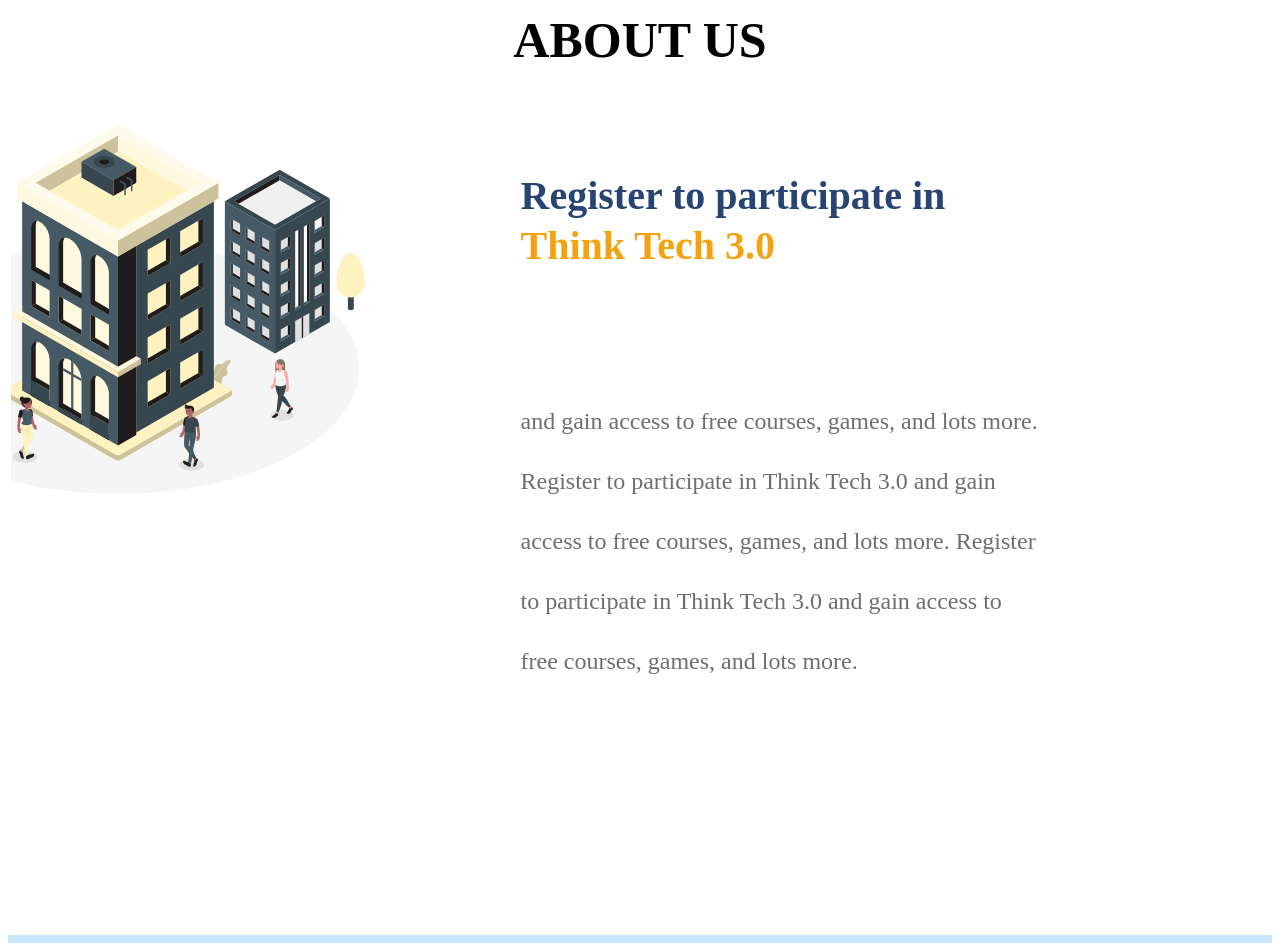
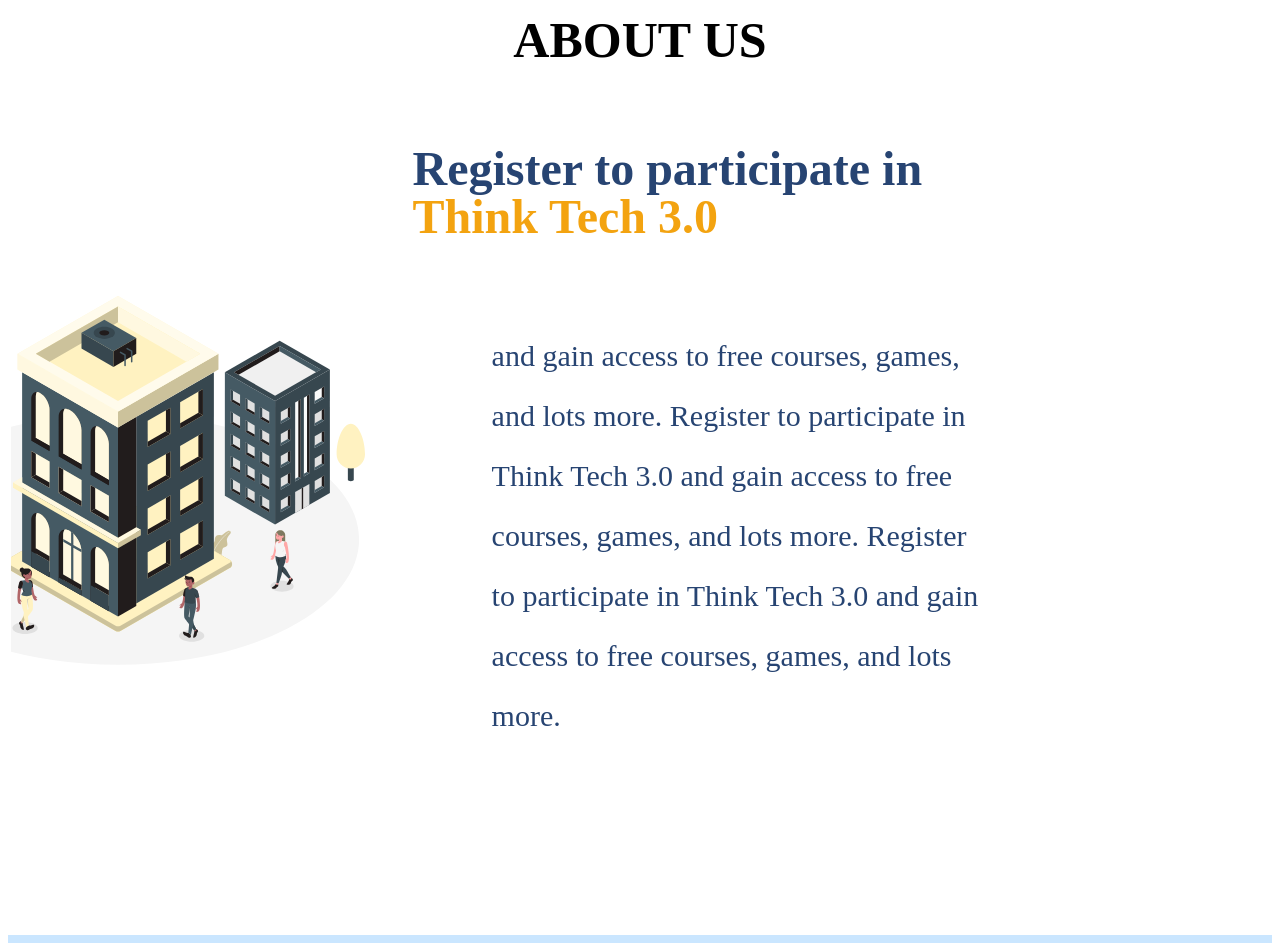
Before and after one commit to olamiji-8/Think-Tech, a React (Create React App) app: page / in a window 1280 px wide. Shown: the part 1880-2823 px from the top of the page. Built offline with nearby package versions, Linux system fonts and the light colour scheme; no server answers; a web font is replaced by a local one.

Commit message:
update About

```diff
--- a/src/Component/About/About.css
+++ b/src/Component/About/About.css
@@ -17,24 +17,25 @@
 .About_para {
   font-family: "Fantasque Sans Mono";
   font-style: normal;
-  font-weight: 700;
-  font-size: 40px;
+  font-weight: 800;
+  font-size: 48px;
   line-height: 62px;
   color: #274472;
-  width: 624px;
-  height: 186px;
-  margin-left: 25%;
+  width: 700px;
+  margin-left: 32%;
+  margin-top: 5%;
+
 }
 .About_subpara {
   font-family: "Fantasque Sans Mono";
   font-style: normal;
   font-weight: 400;
-  font-size: 24px;
+  font-size: 30px;
   line-height: 60px;
-  color: #726d6d;
-  width: 520px;
-  height: 179px;
-  margin-left: 25%;
+  color: #274472;
+  width: 54%;
+
+  margin-left: 14%;
 }
 .About_img {
   margin-left: 0.2%;
--- a/src/Component/About/About.js
+++ b/src/Component/About/About.js
@@ -6,12 +6,12 @@ const About = () => {
   return (
     <div className='About'>
         <p className='About_text'>ABOUT US</p>
+        <p className='About_para'>Register to participate in <p style={{color:"#F3A310", marginTop:"-2%"}}>Think Tech 3.0</p></p>
         <div className='About_flex'>
         <div className='About_img'>
         <img src={AboutImg} alt=""/>
         </div>
         <div className='About_grid'>
-            <p className='About_para'>Register to participate in <p style={{color:"#F3A310", marginTop:"-2%"}}>Think Tech 3.0</p></p>
             <p className='About_subpara'>and gain access to free courses, games, and lots more. Register to participate in Think Tech 3.0 and gain access to free courses, games, and lots more. Register to participate in Think Tech 3.0 and gain access to free courses, games, and lots more.</p>
         </div>
 
```
